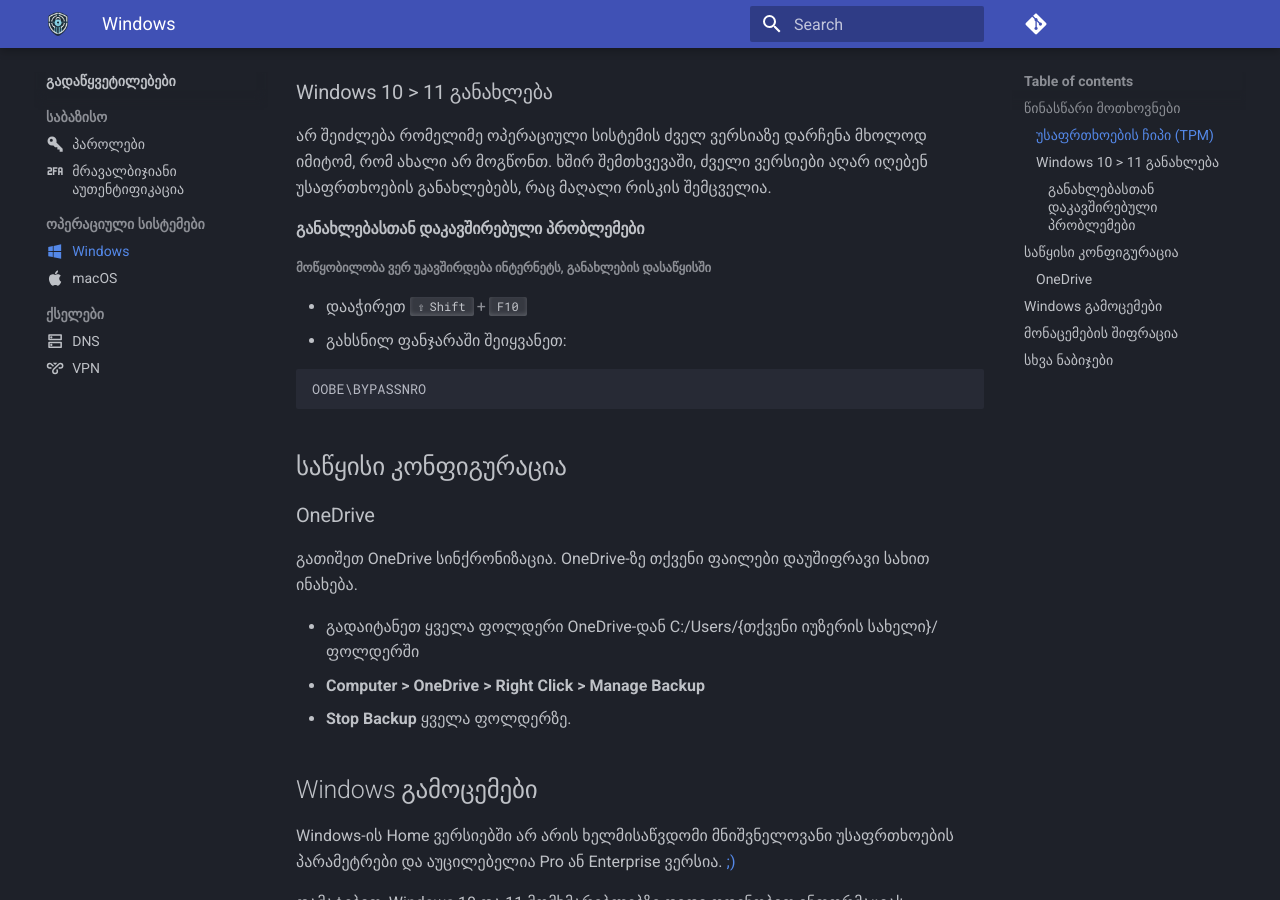
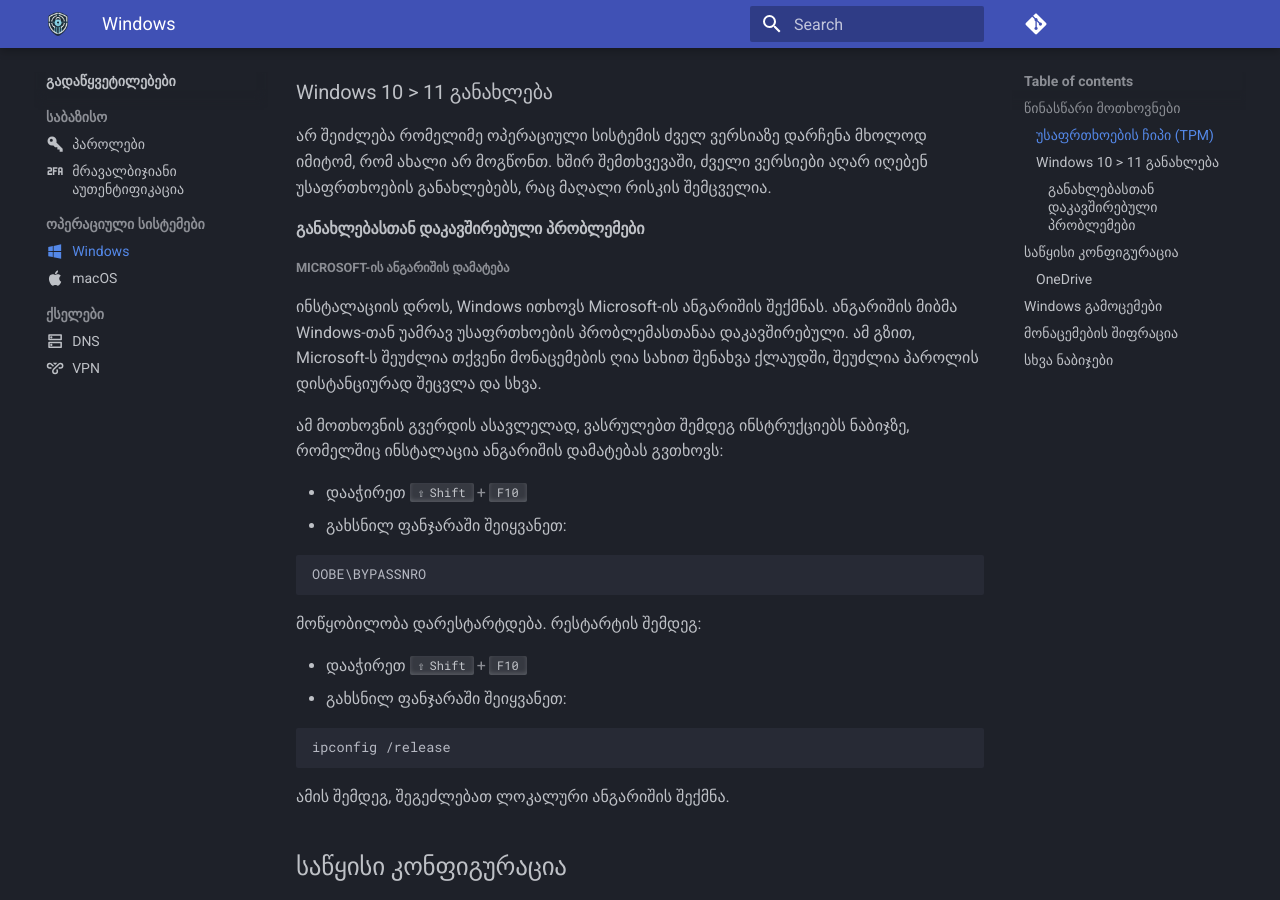
Before and after one commit to foige/security.foi.ge, an MkDocs documentation site: the page built from docs/solutions/windows.md, in a window 1280 px wide and 900 px high, scrolled down 612 px. Built offline with MkDocs 1.6.1 and Material for MkDocs 9.7.7, drawn with Linux system fonts in a browser that asks for light colours; comment, search, counter and statistics services are not loaded.

Commit message:
Update windows local account steps

````diff
--- a/docs/solutions/windows.md
+++ b/docs/solutions/windows.md
@@ -25,8 +25,14 @@
 
 #### განახლებასთან დაკავშირებული პრობლემები
 
-##### მოწყობილობა ვერ უკავშირდება ინტერნეტს, განახლების დასაწყისში
+##### Microsoft-ის ანგარიშის დამატება
 
+ინსტალაციის დროს, Windows ითხოვს Microsoft-ის ანგარიშის შექმნას. ანგარიშის მიბმა
+Windows-თან უამრავ უსაფრთხოების პრობლემასთანაა დაკავშირებული. ამ გზით, Microsoft-ს შეუძლია
+თქვენი მონაცემების ღია სახით შენახვა ქლაუდში, შეუძლია პაროლის დისტანციურად შეცვლა და სხვა.
+
+ამ მოთხოვნის გვერდის ასავლელად, ვასრულებთ შემდეგ ინსტრუქციებს ნაბიჯზე, რომელშიც ინსტალაცია
+ანგარიშის დამატებას გვთხოვს:
 
 - დააჭირეთ ++shift+f10++
 - გახსნილ ფანჯარაში შეიყვანეთ:
@@ -34,6 +40,17 @@
 ```cmd
 OOBE\BYPASSNRO
 ```
+
+მოწყობილობა დარესტარტდება. რესტარტის შემდეგ:
+
+- დააჭირეთ ++shift+f10++
+- გახსნილ ფანჯარაში შეიყვანეთ:
+
+```cmd
+ipconfig /release
+```
+
+ამის შემდეგ, შეგეძლებათ ლოკალური ანგარიშის შექმნა.
 
 ## საწყისი კონფიგურაცია
 
````
